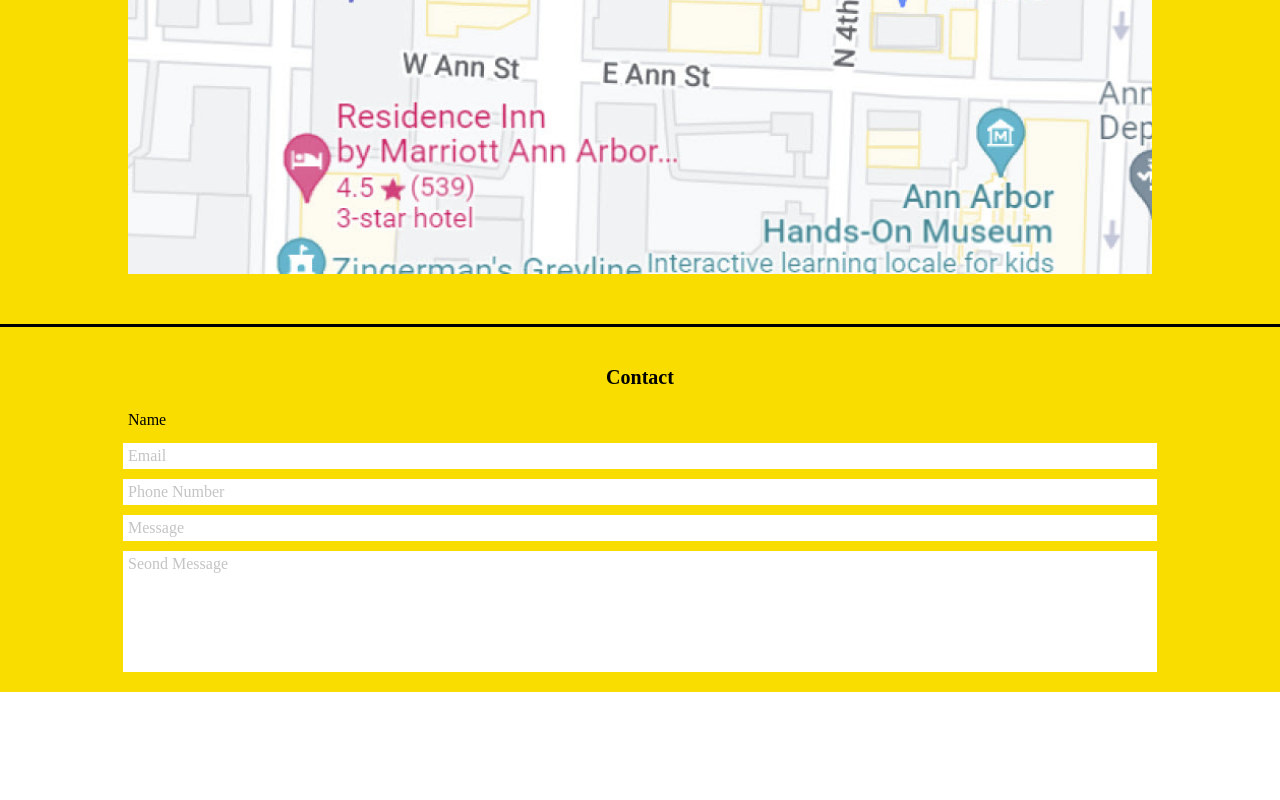
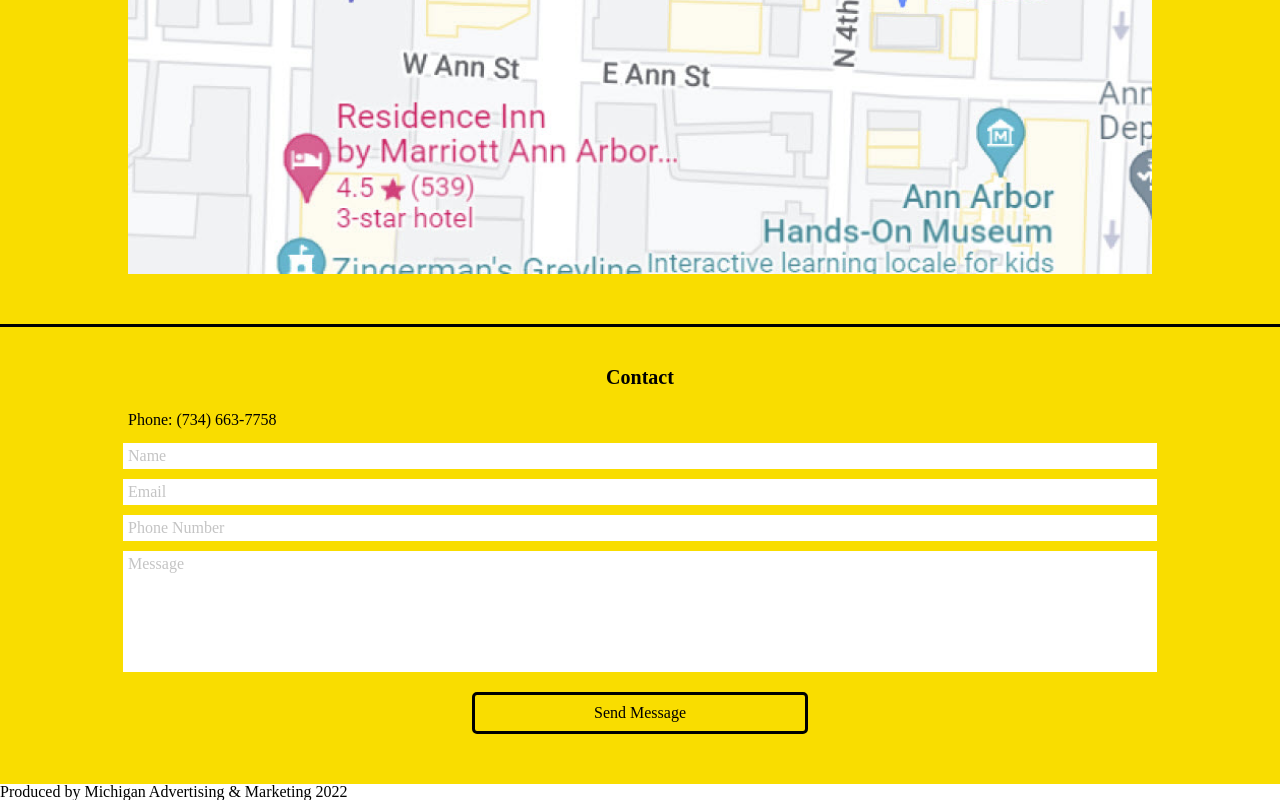
Before and after one commit to sophiedingg/final-project, a plain HTML site: page index.html in a window 1280 px wide. Shown: the part 4048-4848 px from the top of the page. Before the commit the page ends 4740 px from the top, so only its background shows below. Drawn offline with Linux system fonts and the light colour scheme.

Commit message:
final index

```diff
--- a/index.html
+++ b/index.html
@@ -91,12 +91,16 @@
 
         <div class="contact" tabindex="0">
             <h3>Contact</h3>
+            <p>Phone: (734) 663-7758</p>
             <p>Name</p>
             <p>Email</p>
             <p>Phone Number</p>
             <p>Message</p>
-            <p>Seond Message</p>
+            <p>Send Message</p>
         </div>
     </main>
+        <footer>
+            <p>Produced by Michigan Advertising & Marketing 2022</p>
+        </footer>
 </body>
 </html>
```
